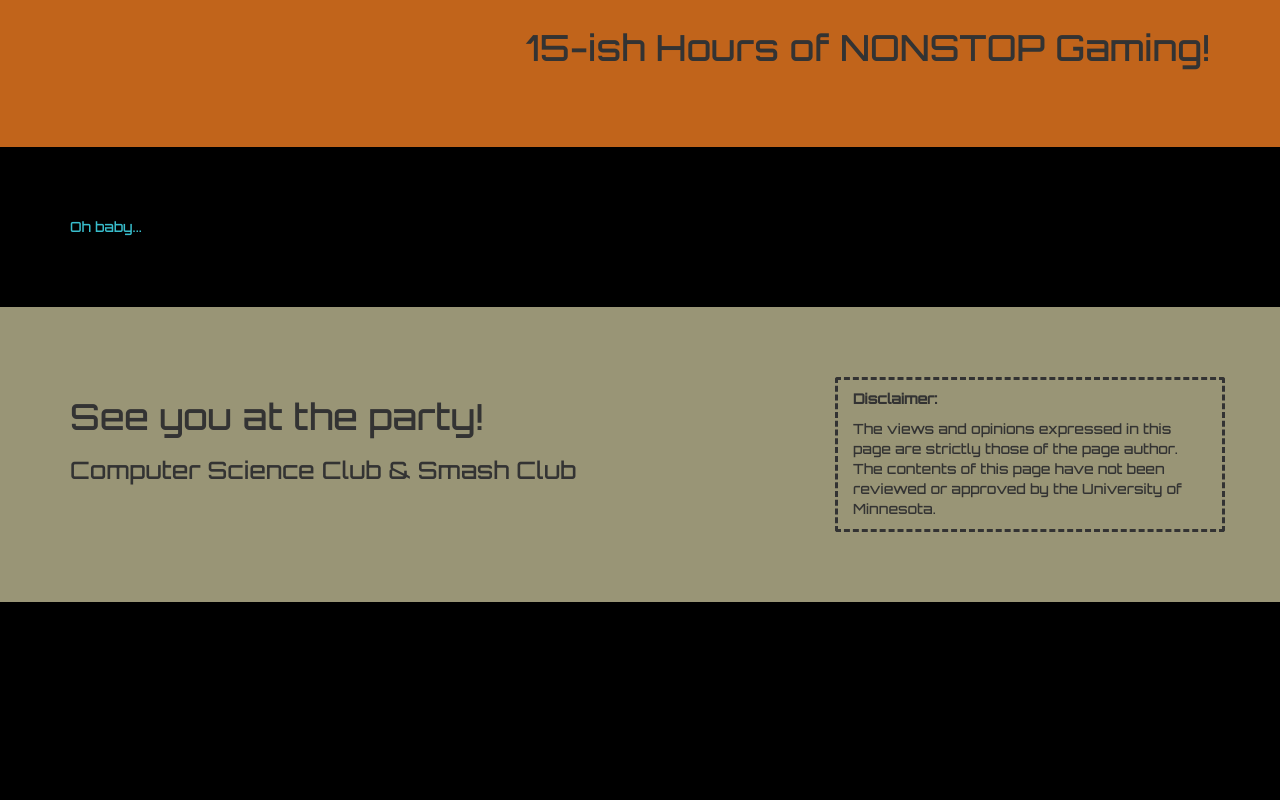
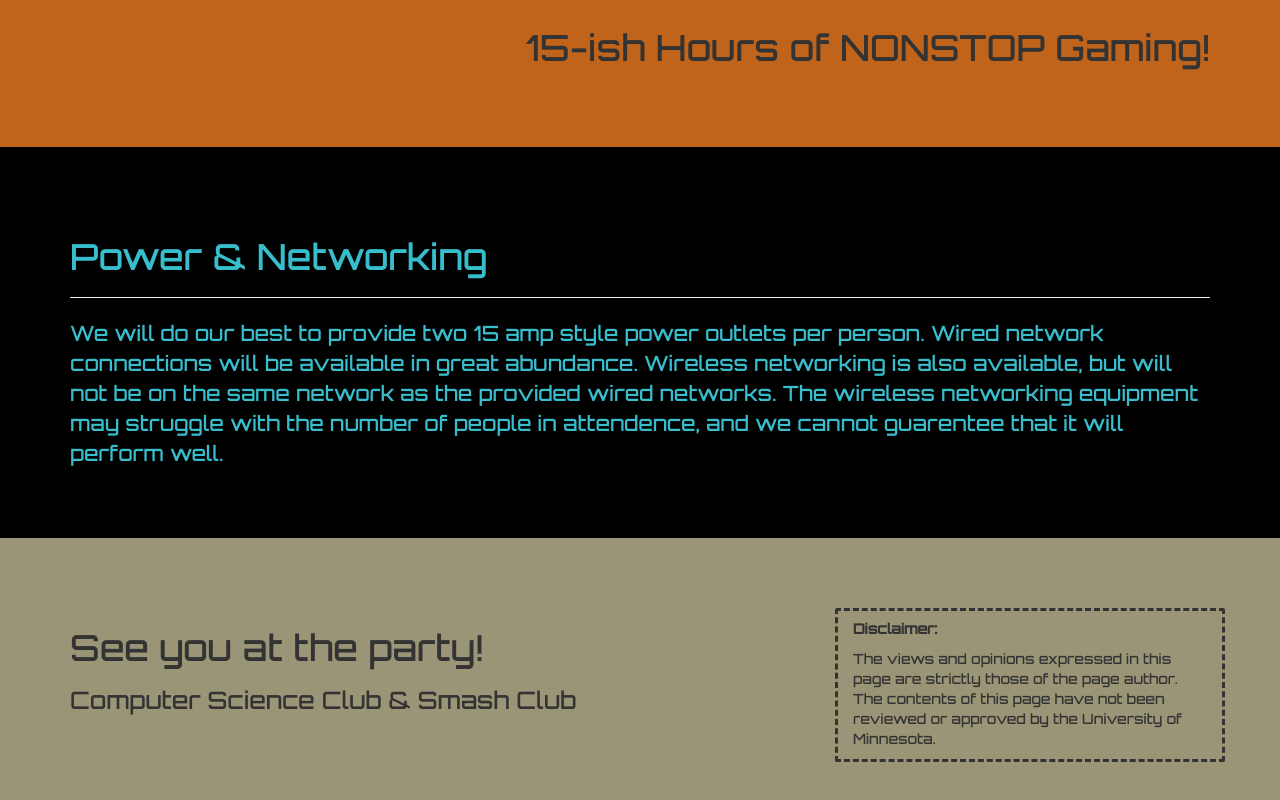
Before and after one commit to UMMCSciClub/lanparty, a plain HTML site: page index.html in a window 1280 px wide. Shown: the part 2403-3203 px from the top of the page. Before the commit the page ends 3005 px from the top, so only its background shows below. Drawn offline with nearby package versions, Linux system fonts and the light colour scheme.

Commit message:
fall-2016: add power and network connectivity info
Replace oh baby section contents with information about
power and networking connectivity at the event.

Resolves #4

```diff
--- a/index.html
+++ b/index.html
@@ -131,8 +131,15 @@
 
   <div class="blackWithBlue">
     <div class="pad container">
-      <div class="col-md-12">
-        Oh baby...
+      <div class="col-md-12" style="font-size: 1.5em">
+        <h1>Power & Networking</h1>
+        <hr><div class="clearfix"></div>
+        We will do our best to provide two 15 amp style power outlets per person.
+        Wired network connections will be available in great abundance.
+        Wireless networking is also available, but will not be on the same
+        network as the provided wired networks. The wireless networking equipment
+        may struggle with the number of people in attendence, and we cannot
+        guarentee that it will perform well.
       </div>
     </div>
   </div>
```
